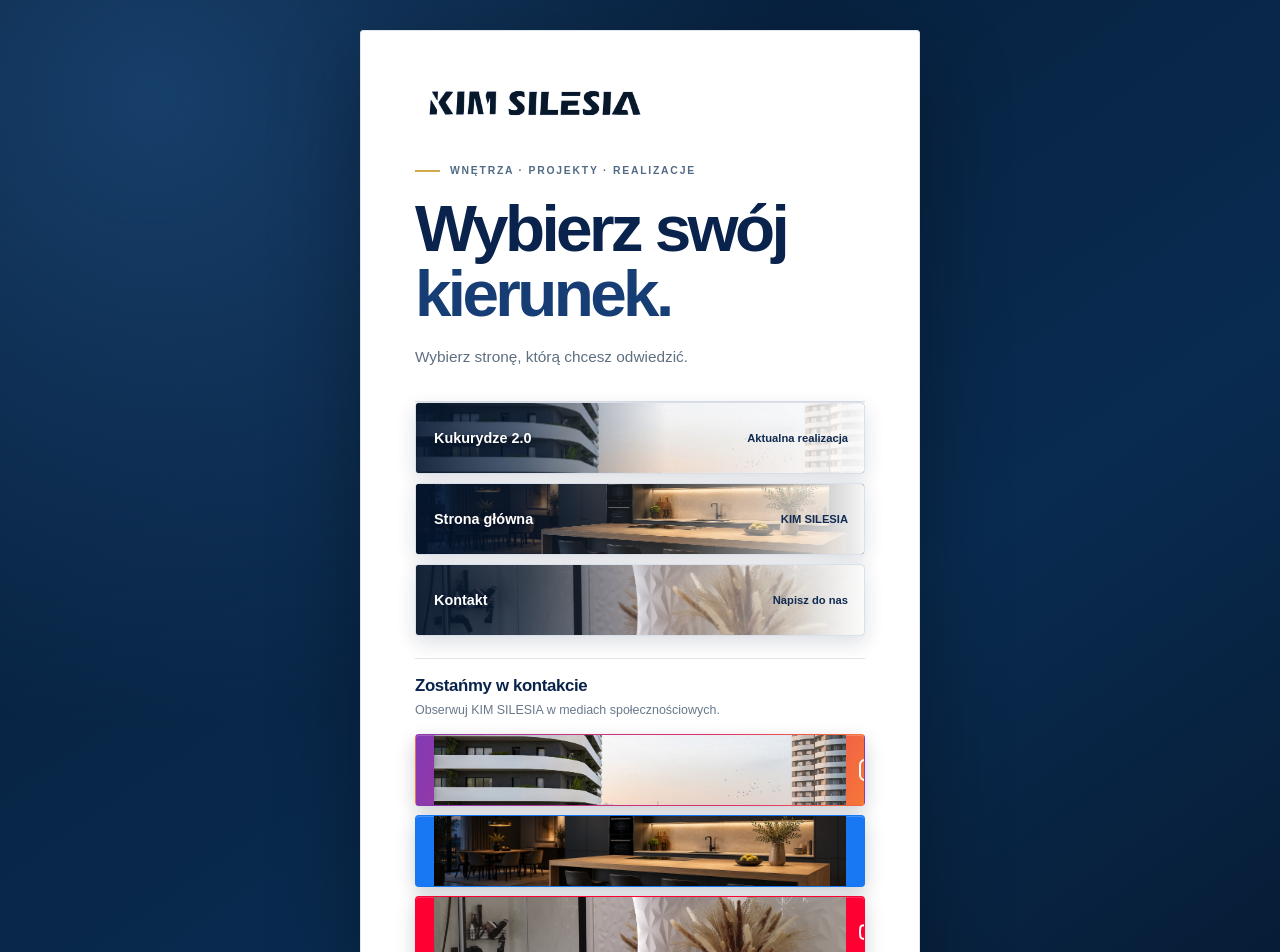
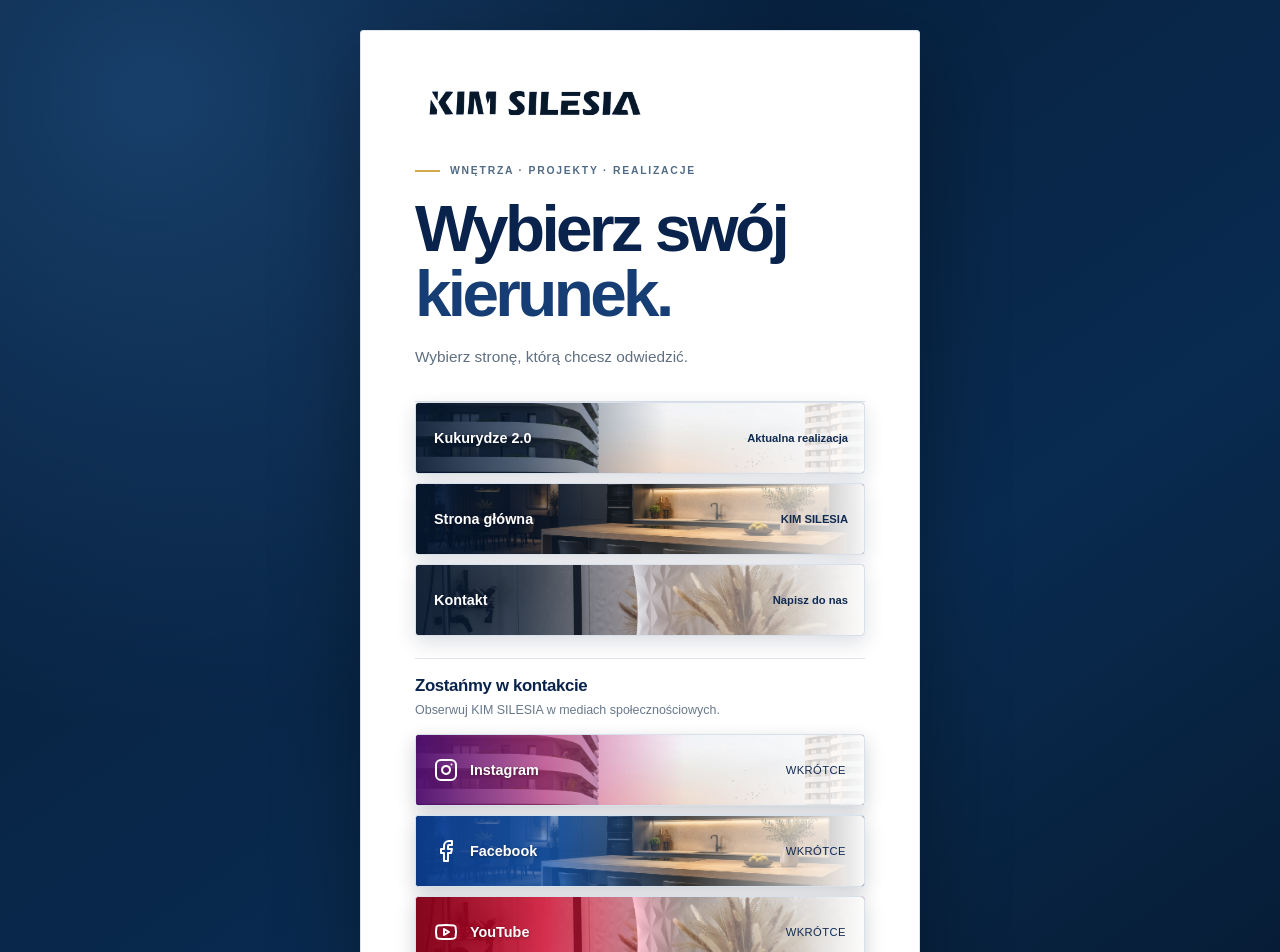
Before and after one commit to KiMsilesia/home, a Next.js app: page /home/qr in a window 1280 px wide. Shown: the top 952 px of the page. Built offline with nearby package versions, Linux system fonts and the light colour scheme; a web font is replaced by a local one.

Commit message:
Ujednolić gradient do bieli i przelotny błysk wszystkich kafelków QR

```diff
--- a/app/qr/qr-social.css
+++ b/app/qr/qr-social.css
@@ -175,3 +175,36 @@
  .qr-social-grid>.qr-social-tile:hover{transform:none!important}
  .qr-social-grid>.qr-social-tile:hover::before{transform:none!important}
 }
+
+/* Docelowa wersja: zdjęcia na całych 6 kafelkach, gradient do bieli, przelotny błysk */
+.qr-choice-links>a .qr-link-thumbnail{filter:none!important;transform:none!important;transition:none!important;will-change:auto!important}
+.qr-choice-links>a:hover .qr-link-thumbnail,.qr-choice-links>a:focus-visible .qr-link-thumbnail{filter:none!important;transform:none!important}
+.qr-choice-links>a::after,.qr-social-grid>.qr-social-tile::before{
+ content:""!important;position:absolute!important;inset:0!important;z-index:4!important;pointer-events:none!important;
+ background:linear-gradient(110deg,transparent 28%,rgba(255,255,255,.02) 40%,rgba(255,255,255,.68) 49%,rgba(255,255,255,.04) 57%,transparent 70%)!important;
+ transform:translateX(-145%) skewX(-10deg)!important;
+ transition:transform .65s ease!important;opacity:1!important;
+}
+.qr-choice-links>a:hover::after,.qr-choice-links>a:focus-visible::after,
+.qr-social-grid>.qr-social-tile:hover::before{transform:translateX(145%) skewX(-10deg)!important}
+.qr-social-grid>.qr-social-tile{
+ background:#fff!important;position:relative!important;isolation:isolate!important;
+ border:1px solid #d8e1eb!important;overflow:hidden!important;
+}
+.qr-social-grid>.qr-social-tile .qr-social-photo{
+ position:absolute!important;inset:0!important;width:100%!important;height:100%!important;
+ object-fit:cover!important;object-position:center!important;z-index:0!important;filter:none!important;
+}
+.qr-social-grid>.qr-social-tile::after{
+ content:""!important;position:absolute!important;inset:0!important;z-index:1!important;opacity:1!important;
+ pointer-events:none!important;transition:none!important;
+ background:linear-gradient(90deg,rgba(5,23,48,.90) 0%,rgba(6,28,58,.64) 25%,rgba(255,255,255,.13) 55%,rgba(255,255,255,.97) 100%)!important;
+}
+.qr-social-grid>.qr-social-tile:nth-child(1)::after{background:linear-gradient(90deg,rgba(79,15,112,.94) 0%,rgba(193,53,132,.66) 29%,rgba(255,255,255,.15) 60%,rgba(255,255,255,.97) 100%)!important}
+.qr-social-grid>.qr-social-tile:nth-child(2)::after{background:linear-gradient(90deg,rgba(12,60,141,.94) 0%,rgba(24,119,242,.62) 29%,rgba(255,255,255,.13) 60%,rgba(255,255,255,.97) 100%)!important}
+.qr-social-grid>.qr-social-tile:nth-child(3)::after{background:linear-gradient(90deg,rgba(132,0,24,.95) 0%,rgba(255,0,51,.64) 29%,rgba(255,255,255,.14) 60%,rgba(255,255,255,.97) 100%)!important}
+.qr-social-grid>.qr-social-tile svg,.qr-social-grid>.qr-social-tile strong{z-index:3!important;color:#fff!important;text-shadow:0 1px 3px rgba(0,0,0,.35)}
+.qr-social-grid>.qr-social-tile span{z-index:3!important;color:#102b51!important;opacity:1!important}
+@media(prefers-reduced-motion:reduce){
+ .qr-choice-links>a::after,.qr-social-grid>.qr-social-tile::before{transition:none!important;display:none!important}
+}
```
